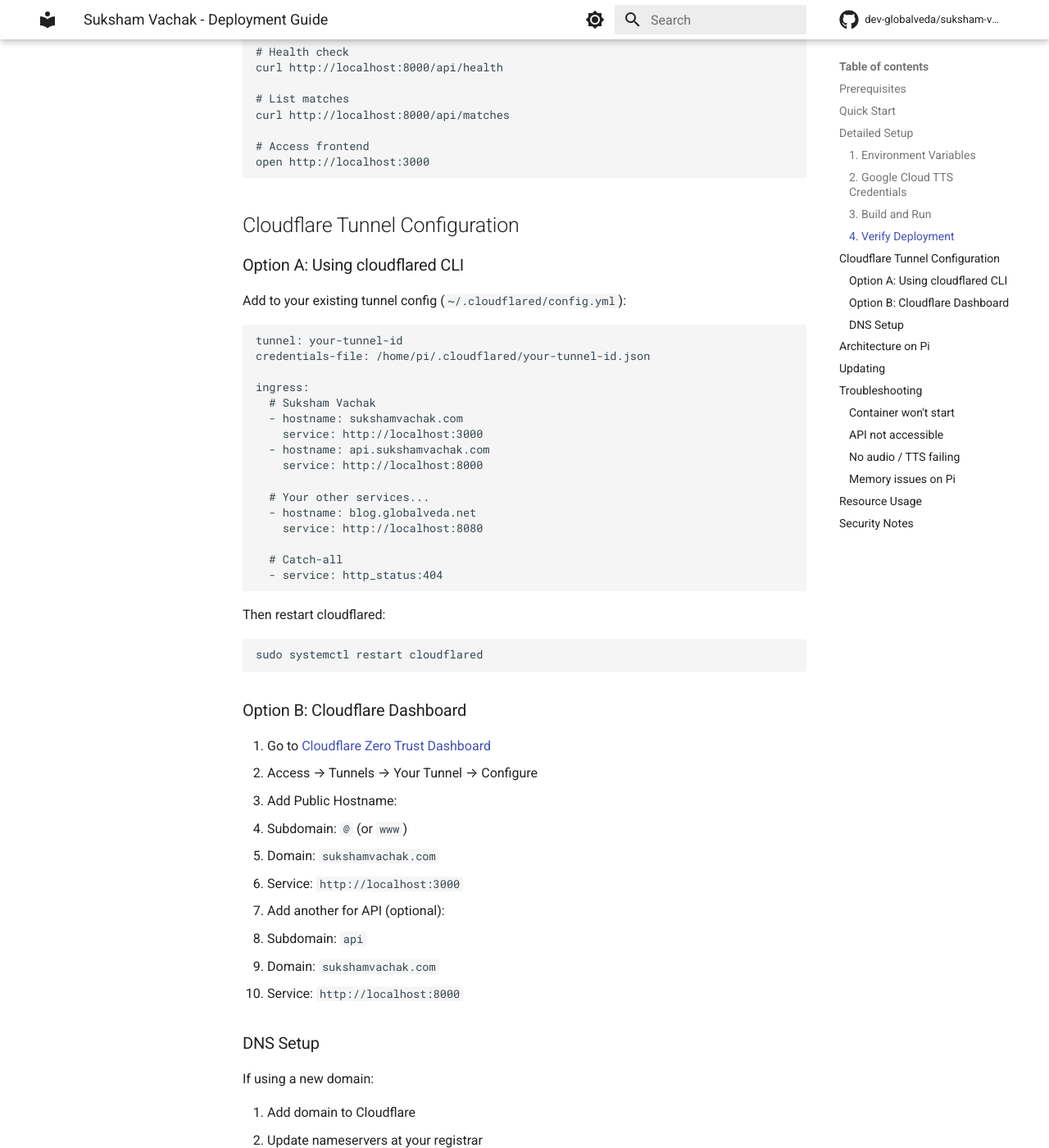
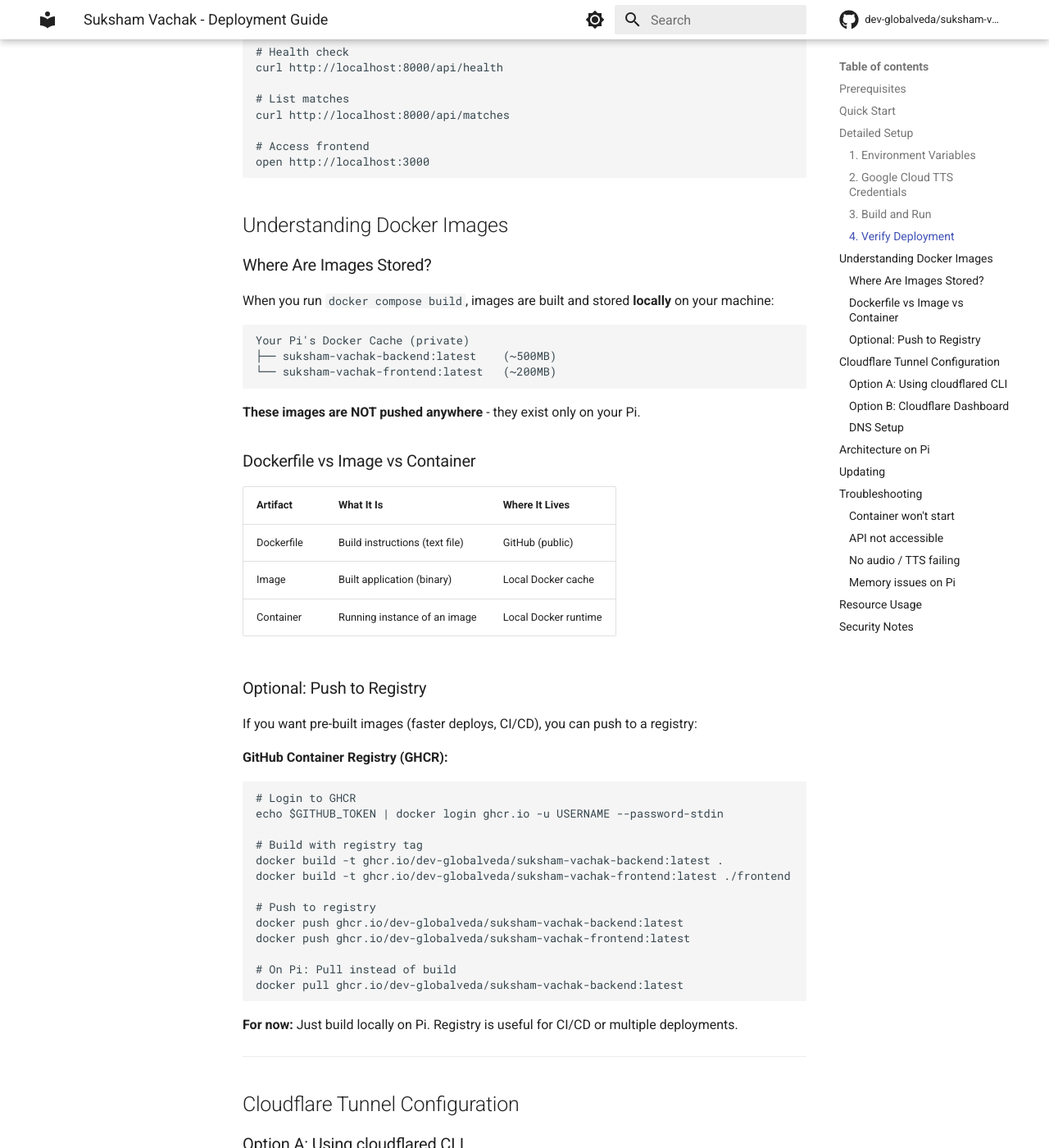
Before and after one commit to dev-globalveda/suksham-vachak, an MkDocs documentation site: the page built from docs/DEPLOYMENT.md, in a window 1280 px wide and 1400 px high, scrolled down 1853 px. Shown: the whole window at 82% size. Built offline with MkDocs 1.6.1 and Material for MkDocs 9.7.7, drawn with Linux system fonts in a browser that asks for light colours; comment, search, counter and statistics services are not loaded.

Commit message:
docs: Add Docker images explanation to deployment guide

````diff
--- a/docs/DEPLOYMENT.md
+++ b/docs/DEPLOYMENT.md
@@ -83,6 +83,54 @@
 # Access frontend
 open http://localhost:3000
 ```
+
+## Understanding Docker Images
+
+### Where Are Images Stored?
+
+When you run `docker compose build`, images are built and stored **locally** on your machine:
+
+```
+Your Pi's Docker Cache (private)
+├── suksham-vachak-backend:latest    (~500MB)
+└── suksham-vachak-frontend:latest   (~200MB)
+```
+
+**These images are NOT pushed anywhere** - they exist only on your Pi.
+
+### Dockerfile vs Image vs Container
+
+| Artifact   | What It Is                     | Where It Lives       |
+| ---------- | ------------------------------ | -------------------- |
+| Dockerfile | Build instructions (text file) | GitHub (public)      |
+| Image      | Built application (binary)     | Local Docker cache   |
+| Container  | Running instance of an image   | Local Docker runtime |
+
+### Optional: Push to Registry
+
+If you want pre-built images (faster deploys, CI/CD), you can push to a registry:
+
+**GitHub Container Registry (GHCR):**
+
+```bash
+# Login to GHCR
+echo $GITHUB_TOKEN | docker login ghcr.io -u USERNAME --password-stdin
+
+# Build with registry tag
+docker build -t ghcr.io/dev-globalveda/suksham-vachak-backend:latest .
+docker build -t ghcr.io/dev-globalveda/suksham-vachak-frontend:latest ./frontend
+
+# Push to registry
+docker push ghcr.io/dev-globalveda/suksham-vachak-backend:latest
+docker push ghcr.io/dev-globalveda/suksham-vachak-frontend:latest
+
+# On Pi: Pull instead of build
+docker pull ghcr.io/dev-globalveda/suksham-vachak-backend:latest
+```
+
+**For now:** Just build locally on Pi. Registry is useful for CI/CD or multiple deployments.
+
+---
 
 ## Cloudflare Tunnel Configuration
 
````
